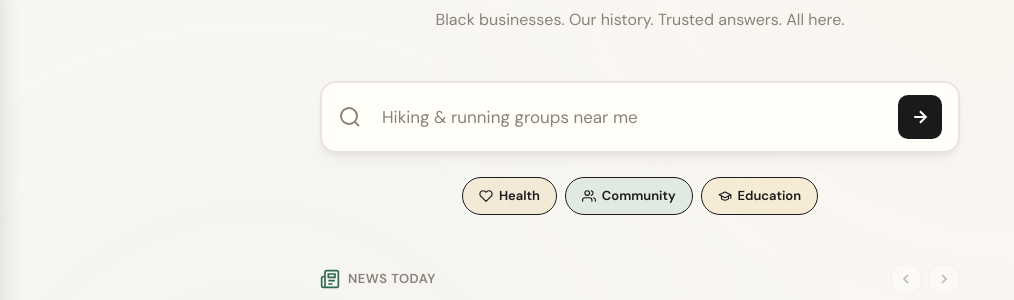
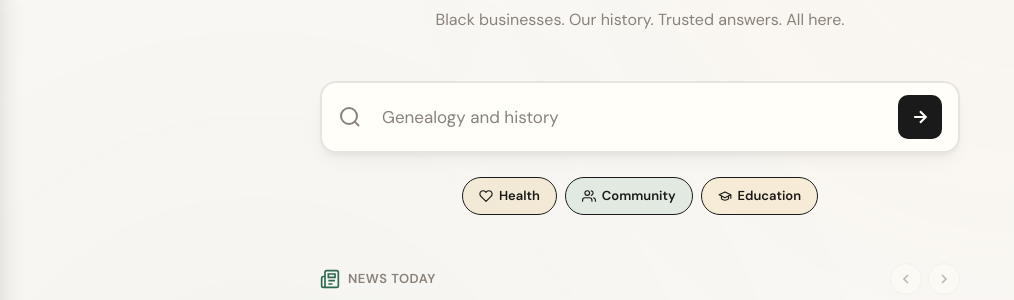
Before and after one commit to Afrotodo/test-cluster, a Django app: page / in a window 1280 px wide. Shown: the part 345-645 px from the top of the page, without its empty margins (0-1014 px from the left). Run offline with Django 5.2, Linux system fonts and the light colour scheme; data that the repository does not hold is empty.

Commit message:
changed roller

```diff
--- a/searchengine/templates/home3.html
+++ b/searchengine/templates/home3.html
@@ -2915,10 +2915,13 @@ LocationManager.init();
 
     // ==================== CYLINDER PLACEHOLDER ====================
     const rollerPhrases = [
-        'Black genealogy and history',
-        "Top books, authors & book clubs",
-        "Hiking & running groups near me",
-        "Travel groups for singles"
+    "Products & brands we love",
+    "Top books, authors & book clubs",
+    "Genealogy and history",
+    "HBCU scholarships & funds",
+    "Nonprofits making a difference",
+    "Travel groups & meetups",
+    "Who started Juneteenth?"
     ];
 
     let rollerIndex = 0;
```
